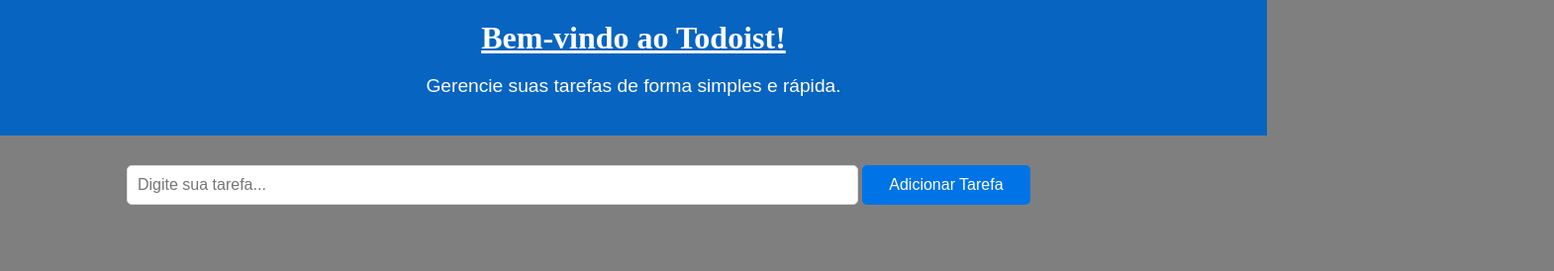
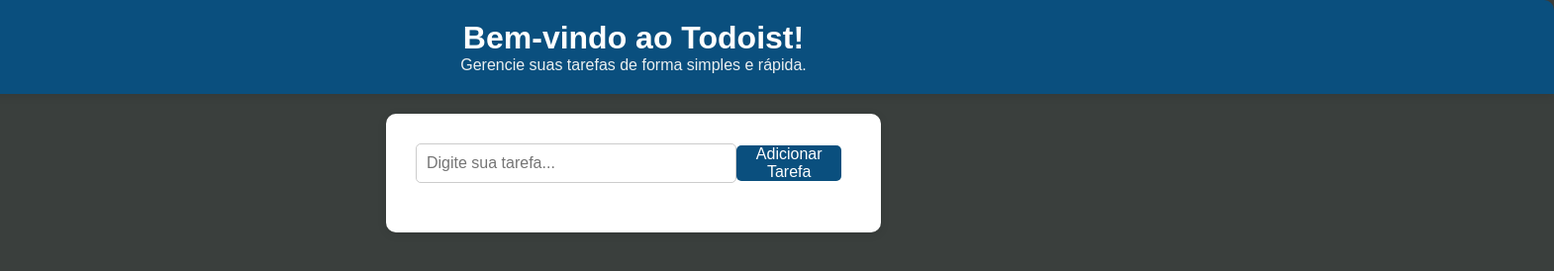
Before and after one commit to Allan-Maia/Todolist, a plain HTML site: page index.html in a window 1280 px wide. Shown: the whole page at 99% size, 1570 px wide, since content can reach past the window. Drawn offline with Linux system fonts and the light colour scheme.

Commit message:
Update style.css

```diff
--- a/style.css
+++ b/style.css
@@ -1,66 +1,153 @@
-body {
-    font-family: Arial, sans-serif;
+/* Estilo global */
+* {
     margin: 0;
     padding: 0;
-    background-color: #7f7f7f;
+    box-sizing: border-box;
+    font-family: 'Arial', sans-serif;
 }
+
+body {
+    background-color: #3a3f3d;
+    color: #333;
+    font-size: 16px;
+    display: flex;
+    flex-direction: column;
+    justify-content: flex-start;
+    align-items: center;
+    min-height: 100vh;
+    padding: 0 20px;
+}
+
+/* Cabeçalho */
 header {
-    background-color: #0764c1;
+    width: 150%;
+    background-color: #0a4f7e;
     color: white;
     text-align: center;
     padding: 20px;
+    border-radius: 10px 10px 0 0;
+    box-shadow: 0 2px 10px rgba(0, 0, 0, 0.1);
+    margin-bottom: 20px;
+}
+
+header img {
+    width: 80px;
+    margin-bottom: 10px;
+}
+
+h1 {
+    color: #fff;
+    font-size: 2rem;
+}
+
+p {
+    font-size: 1rem;
+    color: #ecf0f1;
+}
+
+/* Container principal */
+.container {
+    background-color: #fff;
+    box-shadow: 0 2px 10px rgba(0, 0, 0, 0.1);
+    border-radius: 10px;
+    width: 100%;
+    max-width: 500px;
+    padding: 30px;
+    text-align: center;
+}
+
+/* Formulário de input e botão */
+.form-container {
+    display: flex;
+    justify-content: space-between;
+    align-items: center;
+    margin-bottom: 20px;
+}
+
+input[type="text"] {
+    width: 80%;
+    padding: 10px;
+    border: 1px solid #ccc;
+    border-radius: 5px;
+    font-size: 1rem;
+    outline: none;
+    transition: all 0.3s ease;
 
 }
-img{
-    width: 60px;
+
+input[type="text"]:focus {
+    border-color: #3498db;
+    box-shadow: 0 0 5px rgba(52, 152, 219, 0.5);
 }
-h1 {
-    margin: 0;
-    font-family: 'Times New Roman', Times, serif;
-    text-decoration: underline;
+
+button {
+    background-color: #0a4f7e;
+    color: #fff;
+    border: none;
+    border-radius: 5px;
+    font-size: 1rem;
+    cursor: pointer;
+    transition: all 0.3s ease;
+    margin-right: 10px;
 }
-p{
-    font-size: 1.2em;
+
+button:hover {
+    background-color: #2980b9;
 }
-.container{
-    width: 80%;
-    margin: 20px auto;
-    padding: 10px;
+
+button:focus {
+    outline: none;
 }
-.task-list{
-    list-style: none;
-}
+
+/* Lista de tarefas */
 .task-list {
     list-style-type: none;
     padding: 0;
+    margin: 0;
 }
+
 .task-list li {
     display: flex;
     align-items: center;
-    background-color: #fff;
-    border: 1px solid #ddd;
-    margin: 10px 0;
+    justify-content: space-between;
+    background-color: #ecf0f1;
     padding: 10px;
+    margin: 5px 0;
     border-radius: 5px;
+    transition: all 0.3s ease;
 }
 
-input[type="text"] {
-    padding: 10px;
+.task-list li.completed {
+    background-color: #bdc3c7;
+    text-decoration: line-through;
+}
+
+.task-text {
+    flex-grow: 1;
+    padding-left: 10px;
     font-size: 1rem;
-    border: 1px solid #ddd;
-    border-radius: 5px;
-    width: 70%;
+    color: #34495e;
 }
-button {
-    padding: 11px 27px;
-    background-color: #0073e6;
-    color: white;
+
+.deleteBtn {
+    background: none;
     border: none;
-    border-radius: 5px;
+    color: #e74c3c;
     cursor: pointer;
-    font-size: 1rem;
+    font-size: 1.2rem;
+    transition: color 0.3s ease;
 }
-button:hover{
-background-color: #005bb5;
-border: 1px solid #000;
+
+.deleteBtn:hover {
+    color: #c0392b;
 }
+
+input[type="checkbox"] {
+    transform: scale(1.3);
+    margin-right: 10px;
+}
+
+.completed .task-text {
+    text-decoration: line-through;
+    color: #95a5a6;
+}
```
